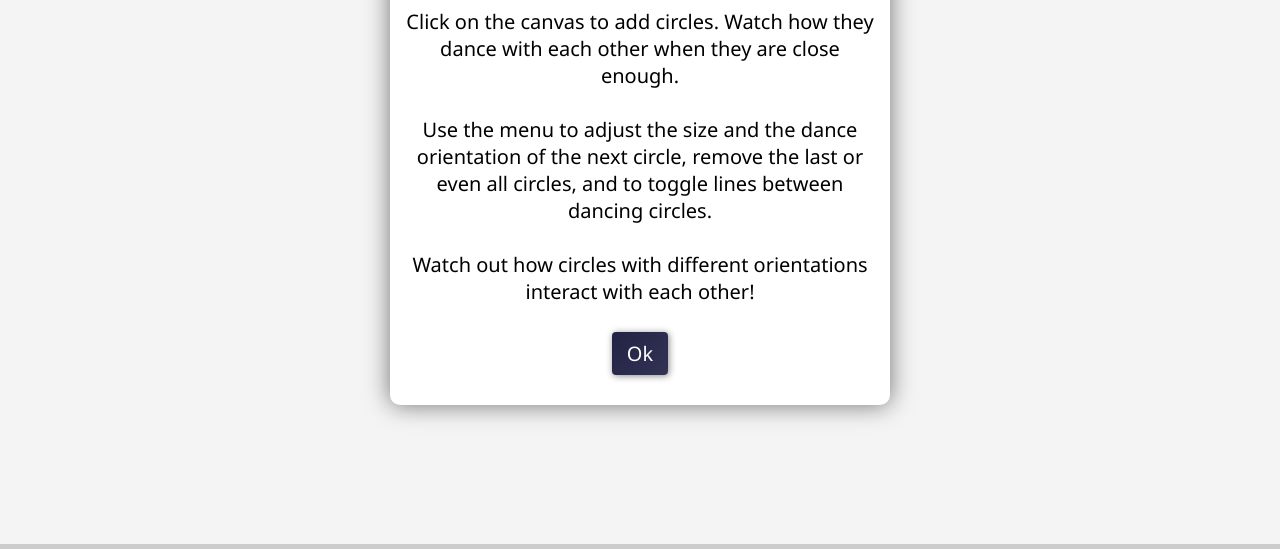
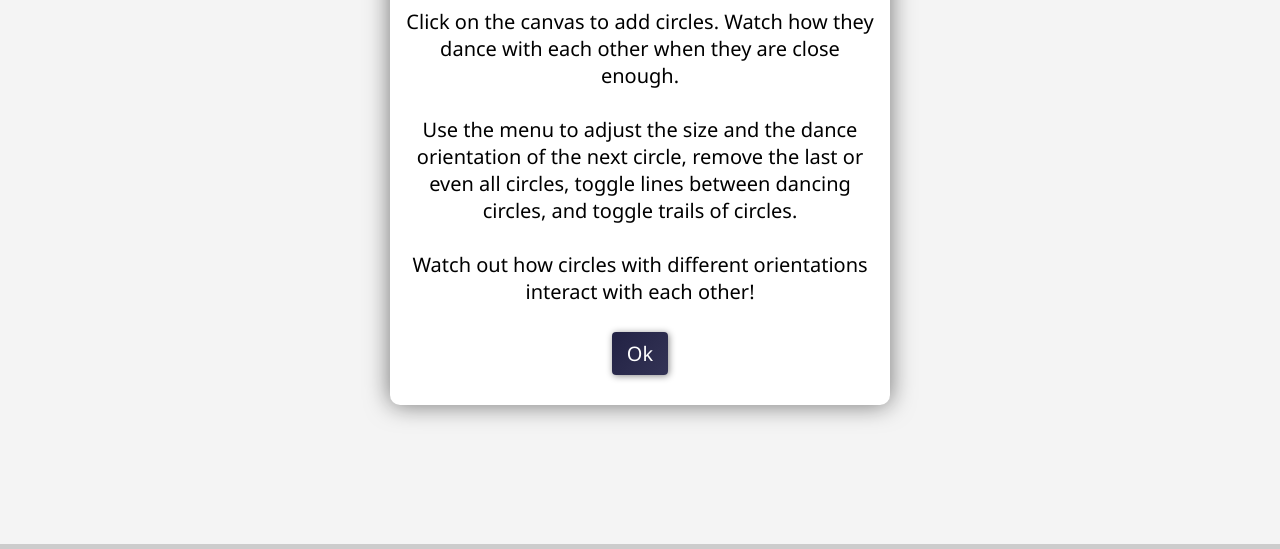
Before and after one commit to ScriptRaccoon/dancing-circles, a plain HTML site: page public/index.html in a window 1280 px wide. Shown: the part 256-805 px from the top of the page. Drawn offline with Linux system fonts and the light colour scheme.

Commit message:
documentation of trails

```diff
--- a/public/index.html
+++ b/public/index.html
@@ -22,7 +22,8 @@
         <p>
             Use the menu to adjust the size and the dance
             orientation of the next circle, remove the last or
-            even all circles, and to toggle lines between dancing circles.
+            even all circles, toggle lines between dancing circles,
+            and toggle trails of circles.
         </p>
         <br>
         <p>
```
Also changed, not shown: README.md, 1 other file.
